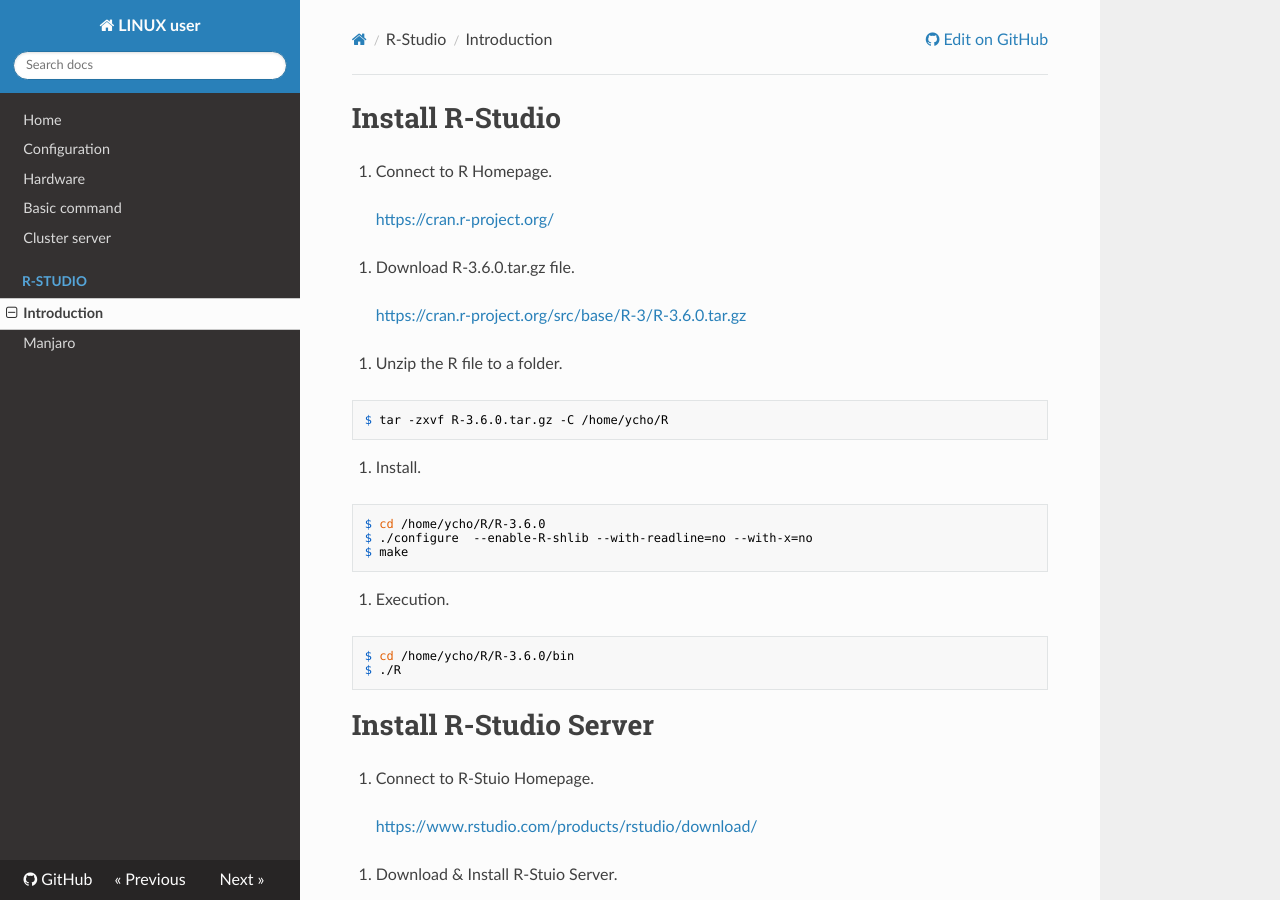
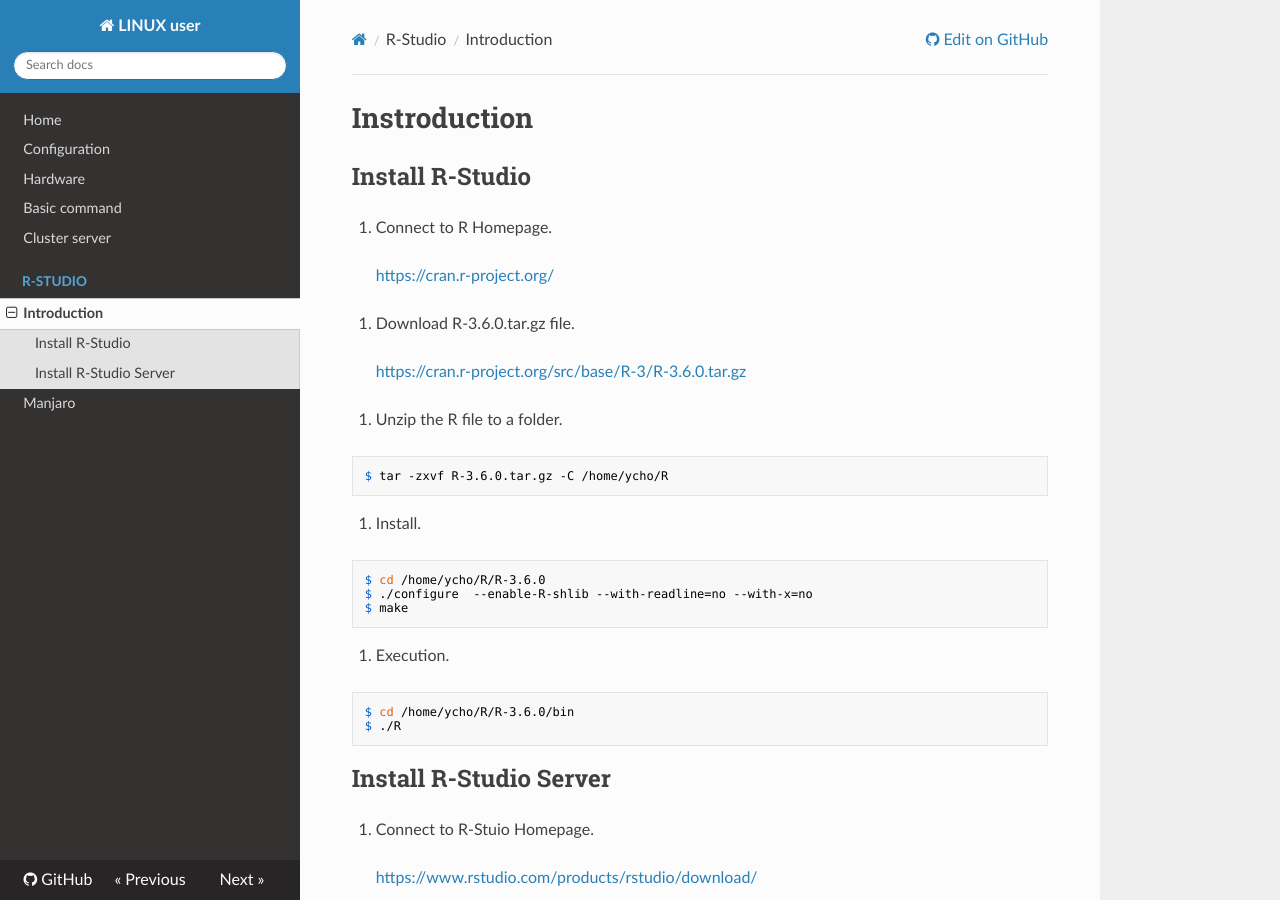
Before and after one commit to WonyoungCho/LINUX, an MkDocs documentation site: the page built from docs/rstudio_int.md, in a window 1280 px wide and 900 px high. Built offline with MkDocs 1.6.1, drawn with Linux system fonts in a browser that asks for light colours; nearby versions of some CDN libraries; old or Windows-style settings are respelled for this version of MkDocs.

Commit message:
Update rstudio_int.md

````diff
--- a/docs/rstudio_int.md
+++ b/docs/rstudio_int.md
@@ -1,4 +1,6 @@
-# Install R-Studio
+# Instroduction
+
+## Install R-Studio
 
 1. Connect to R Homepage.
 
@@ -27,7 +29,7 @@ $ ./R
 ```
 
 
-# Install R-Studio Server
+## Install R-Studio Server
 
 1. Connect to R-Stuio Homepage.
 
````
